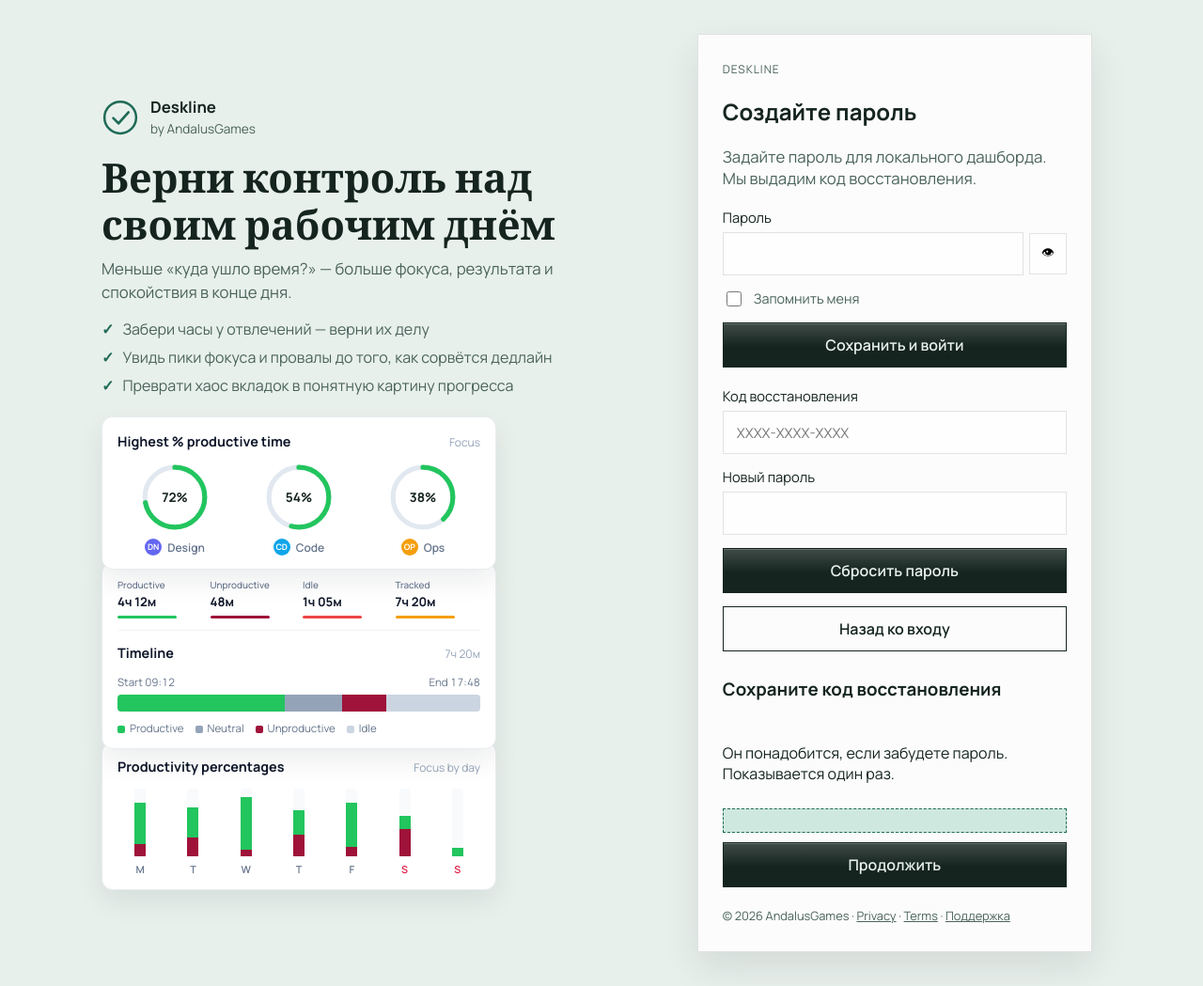
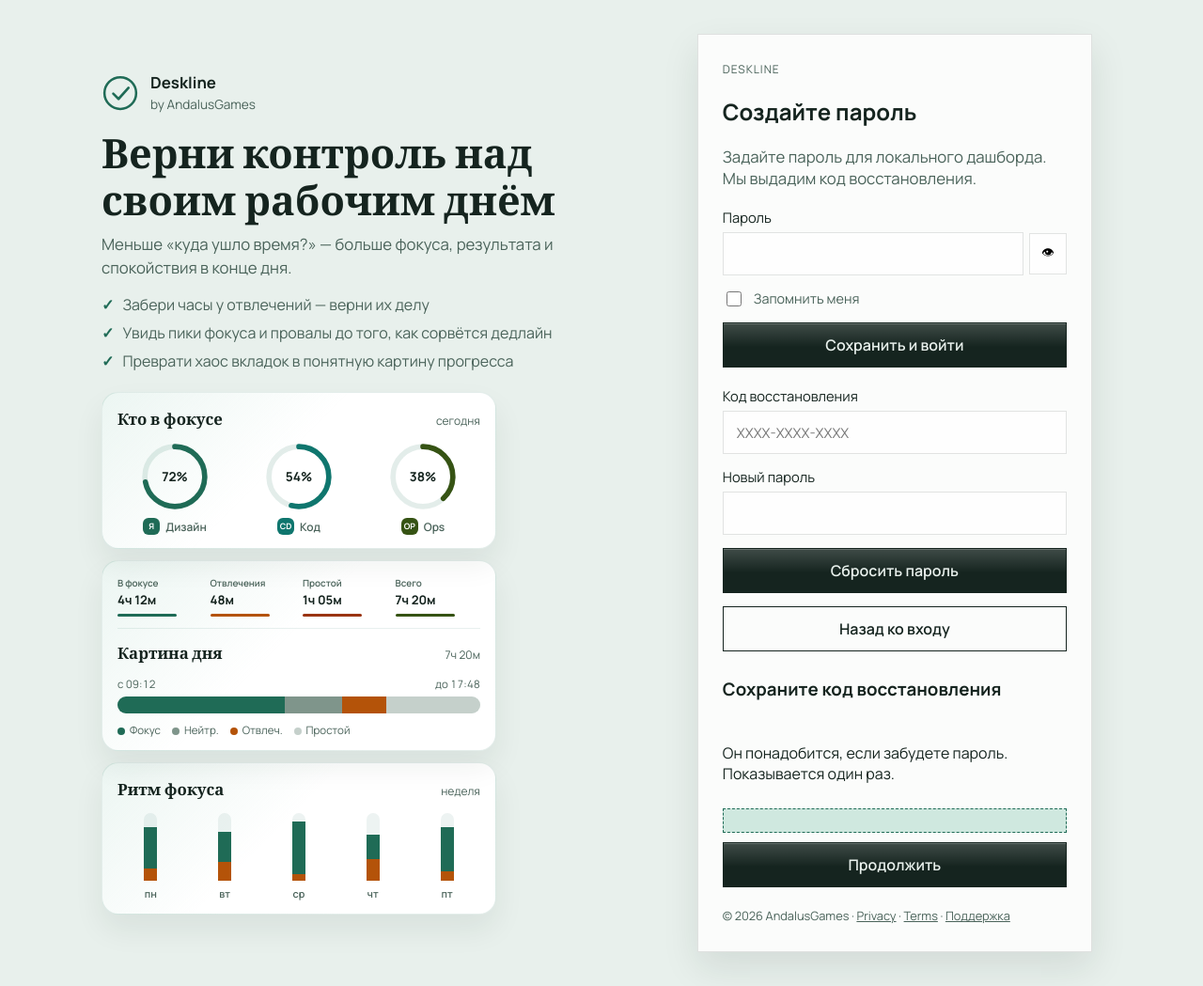
Before and after one commit to MiLadaPv/Deskline, a FastAPI app: page /login in a window 1280 px wide. Shown: the whole page at 94% size. Run offline with FastAPI, Linux system fonts and the light colour scheme; parts of the project's set-up code (start-up, migrations or seed data) failed here and were passed over.

Commit message:
Give reports a Deskline Pulse look instead of a Time Doctor clone.
Keep metrics + timeline usefulness, but switch to forest mint panels, Russian copy, and rounded pulse visuals.

Co-authored-by: Cursor <cursoragent@cursor.com>

```diff
--- a/web/static/css/app.css
+++ b/web/static/css/app.css
@@ -2039,16 +2039,18 @@ main {
 }
 
 .preview-card {
-  border: 1px solid #e8ecef;
-  background: #fff;
+  border: 1px solid rgba(31, 107, 86, 0.12);
+  background:
+    linear-gradient(135deg, rgba(207, 232, 223, 0.4), transparent 45%),
+    #fff;
   padding: 16px 16px 14px;
-  box-shadow: 0 12px 28px rgba(15, 23, 42, 0.08);
-  border-radius: 12px;
+  box-shadow: 0 16px 32px rgba(21, 36, 31, 0.07);
+  border-radius: 18px;
   position: relative;
 }
 
 .preview-card + .preview-card {
-  margin-top: -8px;
+  margin-top: 12px;
 }
 
 .preview-gauges { z-index: 3; }
@@ -2064,13 +2066,14 @@ main {
 }
 
 .preview-card-head strong {
-  font-size: 0.9rem;
-  color: #0f172a;
+  font-family: var(--display);
+  font-size: 1.05rem;
+  color: var(--ink);
 }
 
 .preview-card-head span {
   font-size: 0.75rem;
-  color: #94a3b8;
+  color: var(--ink-soft);
 }
 
 .preview-gauge-row {
@@ -2094,7 +2097,7 @@ main {
 .preview-person i {
   width: 18px;
   height: 18px;
-  border-radius: 50%;
+  border-radius: 6px;
   color: #fff;
   font-size: 0.55rem;
   font-style: normal;
@@ -2107,7 +2110,7 @@ main {
 .preview-gauge em {
   font-style: normal;
   font-size: 0.75rem;
-  color: #64748b;
+  color: var(--ink-soft);
   font-weight: 600;
 }
 
@@ -2117,20 +2120,20 @@ main {
   gap: 8px;
   margin-bottom: 14px;
   padding-bottom: 12px;
-  border-bottom: 1px solid #f1f5f9;
+  border-bottom: 1px solid rgba(31, 107, 86, 0.1);
 }
 
 .preview-kpi-row b {
   display: block;
   font-size: 0.62rem;
-  color: #64748b;
-  font-weight: 500;
+  color: var(--ink-soft);
+  font-weight: 600;
 }
 
 .preview-kpi-row strong {
   display: block;
   font-size: 0.82rem;
-  color: #0f172a;
+  color: var(--ink);
   margin: 2px 0 6px;
 }
 
@@ -2141,10 +2144,10 @@ main {
   width: 70%;
 }
 
-.preview-mini.productive { background: #22c55e; }
-.preview-mini.distracting { background: #9f1239; }
-.preview-mini.idle { background: #ef4444; }
-.preview-mini.tracked { background: #f59e0b; }
+.preview-mini.productive { background: var(--accent); }
+.preview-mini.distracting { background: #b45309; }
+.preview-mini.idle { background: #9a3412; }
+.preview-mini.tracked { background: #365314; }
 
 .gauge-ring {
   position: relative;
@@ -2160,13 +2163,13 @@ main {
 
 .gauge-track {
   fill: none;
-  stroke: #e2e8f0;
-  stroke-width: 2.6;
+  stroke: rgba(31, 107, 86, 0.12);
+  stroke-width: 2.8;
 }
 
 .gauge-value {
   fill: none;
-  stroke-width: 2.6;
+  stroke-width: 2.8;
   stroke-linecap: round;
 }
 
@@ -2184,7 +2187,7 @@ main {
   display: flex;
   justify-content: space-between;
   font-size: 0.72rem;
-  color: #64748b;
+  color: var(--ink-soft);
   margin-bottom: 6px;
   font-variant-numeric: tabular-nums;
 }
@@ -2193,8 +2196,8 @@ main {
   display: flex;
   height: 14px;
   overflow: hidden;
-  border-radius: 4px;
-  background: #f1f5f9;
+  border-radius: 999px;
+  background: rgba(31, 107, 86, 0.08);
 }
 
 .preview-bar-lg {
@@ -2207,13 +2210,13 @@ main {
 }
 
 .preview-bar .productive,
-.preview-timeline-legs i.productive { background: #22c55e; }
+.preview-timeline-legs i.productive { background: var(--accent); }
 .preview-bar .neutral,
-.preview-timeline-legs i.neutral { background: #94a3b8; }
+.preview-timeline-legs i.neutral { background: #7f958b; }
 .preview-bar .distracting,
-.preview-timeline-legs i.distracting { background: #9f1239; }
+.preview-timeline-legs i.distracting { background: #b45309; }
 .preview-bar .idle,
-.preview-timeline-legs i.idle { background: #cbd5e1; }
+.preview-timeline-legs i.idle { background: #c5d0cb; }
 
 .preview-timeline-legs {
   display: flex;
@@ -2221,14 +2224,14 @@ main {
   gap: 8px 12px;
   margin-top: 10px;
   font-size: 0.72rem;
-  color: #64748b;
+  color: var(--ink-soft);
 }
 
 .preview-timeline-legs i {
   display: inline-block;
   width: 8px;
   height: 8px;
-  border-radius: 2px;
+  border-radius: 999px;
   margin-right: 5px;
   vertical-align: middle;
 }
@@ -2248,13 +2251,13 @@ main {
 }
 
 .preview-week-col .stack {
-  width: 12px;
+  width: 14px;
   height: 72px;
   display: flex;
   flex-direction: column-reverse;
-  border-radius: 3px 3px 0 0;
+  border-radius: 999px 999px 6px 6px;
   overflow: hidden;
-  background: #f8fafc;
+  background: rgba(31, 107, 86, 0.08);
 }
 
 .preview-week-col .stack i {
@@ -2262,17 +2265,18 @@ main {
   width: 100%;
 }
 
-.preview-week-col .stack i.productive { background: #22c55e; }
-.preview-week-col .stack i.distracting { background: #9f1239; }
+.preview-week-col .stack i.productive { background: var(--accent); }
+.preview-week-col .stack i.distracting { background: #b45309; }
 
 .preview-week-col b {
   font-size: 0.68rem;
-  color: #64748b;
+  color: var(--ink-soft);
   font-weight: 600;
+  text-transform: lowercase;
 }
 
 .preview-week-col.weekend b {
-  color: #e11d48;
+  color: #9a3412;
 }
 
 .launch-panel {
--- a/web/templates/login.html
+++ b/web/templates/login.html
@@ -46,47 +46,47 @@
       <div class="launch-previews" aria-hidden="true">
         <div class="preview-card preview-gauges">
           <div class="preview-card-head">
-            <strong>Highest % productive time</strong>
-            <span>Focus</span>
+            <strong>Кто в фокусе</strong>
+            <span>сегодня</span>
           </div>
           <div class="preview-gauge-row">
             <div class="preview-gauge">
-              <div class="gauge-ring" style="--p:72;--c:#22c55e">
-                <svg viewBox="0 0 36 36"><circle class="gauge-track" cx="18" cy="18" r="15.9155"/><circle class="gauge-value" cx="18" cy="18" r="15.9155" stroke="#22c55e" stroke-dasharray="72 28" transform="rotate(-90 18 18)"/></svg>
+              <div class="gauge-ring">
+                <svg viewBox="0 0 36 36"><circle class="gauge-track" cx="18" cy="18" r="15.9155"/><circle class="gauge-value" cx="18" cy="18" r="15.9155" stroke="#1f6b56" stroke-dasharray="72 28" transform="rotate(-90 18 18)"/></svg>
                 <span>72%</span>
               </div>
-              <div class="preview-person"><i style="background:#6366f1">DN</i><em>Design</em></div>
+              <div class="preview-person"><i style="background:#1f6b56">Я</i><em>Дизайн</em></div>
             </div>
             <div class="preview-gauge">
-              <div class="gauge-ring" style="--p:54;--c:#22c55e">
-                <svg viewBox="0 0 36 36"><circle class="gauge-track" cx="18" cy="18" r="15.9155"/><circle class="gauge-value" cx="18" cy="18" r="15.9155" stroke="#22c55e" stroke-dasharray="54 46" transform="rotate(-90 18 18)"/></svg>
+              <div class="gauge-ring">
+                <svg viewBox="0 0 36 36"><circle class="gauge-track" cx="18" cy="18" r="15.9155"/><circle class="gauge-value" cx="18" cy="18" r="15.9155" stroke="#0f766e" stroke-dasharray="54 46" transform="rotate(-90 18 18)"/></svg>
                 <span>54%</span>
               </div>
-              <div class="preview-person"><i style="background:#0ea5e9">CD</i><em>Code</em></div>
+              <div class="preview-person"><i style="background:#0f766e">CD</i><em>Код</em></div>
             </div>
             <div class="preview-gauge">
-              <div class="gauge-ring" style="--p:38;--c:#22c55e">
-                <svg viewBox="0 0 36 36"><circle class="gauge-track" cx="18" cy="18" r="15.9155"/><circle class="gauge-value" cx="18" cy="18" r="15.9155" stroke="#22c55e" stroke-dasharray="38 62" transform="rotate(-90 18 18)"/></svg>
+              <div class="gauge-ring">
+                <svg viewBox="0 0 36 36"><circle class="gauge-track" cx="18" cy="18" r="15.9155"/><circle class="gauge-value" cx="18" cy="18" r="15.9155" stroke="#365314" stroke-dasharray="38 62" transform="rotate(-90 18 18)"/></svg>
                 <span>38%</span>
               </div>
-              <div class="preview-person"><i style="background:#f59e0b">OP</i><em>Ops</em></div>
+              <div class="preview-person"><i style="background:#365314">OP</i><em>Ops</em></div>
             </div>
           </div>
         </div>
         <div class="preview-card preview-timeline">
           <div class="preview-kpi-row">
-            <div><b>Productive</b><strong>4ч 12м</strong><span class="preview-mini productive"></span></div>
-            <div><b>Unproductive</b><strong>48м</strong><span class="preview-mini distracting"></span></div>
-            <div><b>Idle</b><strong>1ч 05м</strong><span class="preview-mini idle"></span></div>
-            <div><b>Tracked</b><strong>7ч 20м</strong><span class="preview-mini tracked"></span></div>
+            <div><b>В фокусе</b><strong>4ч 12м</strong><span class="preview-mini productive"></span></div>
+            <div><b>Отвлечения</b><strong>48м</strong><span class="preview-mini distracting"></span></div>
+            <div><b>Простой</b><strong>1ч 05м</strong><span class="preview-mini idle"></span></div>
+            <div><b>Всего</b><strong>7ч 20м</strong><span class="preview-mini tracked"></span></div>
           </div>
           <div class="preview-card-head">
-            <strong>Timeline</strong>
+            <strong>Картина дня</strong>
             <span>7ч 20м</span>
           </div>
           <div class="preview-timeline-meta">
-            <span>Start 09:12</span>
-            <span>End 17:48</span>
+            <span>с 09:12</span>
+            <span>до 17:48</span>
           </div>
           <div class="preview-bar preview-bar-lg">
             <i class="productive" style="width:46%"></i>
@@ -95,25 +95,23 @@
             <i class="idle" style="width:26%"></i>
           </div>
           <div class="preview-timeline-legs">
-            <span><i class="productive"></i>Productive</span>
-            <span><i class="neutral"></i>Neutral</span>
-            <span><i class="distracting"></i>Unproductive</span>
-            <span><i class="idle"></i>Idle</span>
+            <span><i class="productive"></i>Фокус</span>
+            <span><i class="neutral"></i>Нейтр.</span>
+            <span><i class="distracting"></i>Отвлеч.</span>
+            <span><i class="idle"></i>Простой</span>
           </div>
         </div>
         <div class="preview-card preview-week">
           <div class="preview-card-head">
-            <strong>Productivity percentages</strong>
-            <span>Focus by day</span>
+            <strong>Ритм фокуса</strong>
+            <span>неделя</span>
           </div>
           <div class="preview-week-chart preview-week-stack">
-            <div class="preview-week-col"><span class="stack"><i class="distracting" style="height:18%"></i><i class="productive" style="height:62%"></i></span><b>M</b></div>
-            <div class="preview-week-col"><span class="stack"><i class="distracting" style="height:28%"></i><i class="productive" style="height:44%"></i></span><b>T</b></div>
-            <div class="preview-week-col"><span class="stack"><i class="distracting" style="height:10%"></i><i class="productive" style="height:78%"></i></span><b>W</b></div>
-            <div class="preview-week-col"><span class="stack"><i class="distracting" style="height:32%"></i><i class="productive" style="height:36%"></i></span><b>T</b></div>
-            <div class="preview-week-col"><span class="stack"><i class="distracting" style="height:14%"></i><i class="productive" style="height:66%"></i></span><b>F</b></div>
-            <div class="preview-week-col weekend"><span class="stack"><i class="distracting" style="height:40%"></i><i class="productive" style="height:20%"></i></span><b>S</b></div>
-            <div class="preview-week-col weekend"><span class="stack"><i class="productive" style="height:12%"></i></span><b>S</b></div>
+            <div class="preview-week-col"><span class="stack"><i class="distracting" style="height:18%"></i><i class="productive" style="height:62%"></i></span><b>пн</b></div>
+            <div class="preview-week-col"><span class="stack"><i class="distracting" style="height:28%"></i><i class="productive" style="height:44%"></i></span><b>вт</b></div>
+            <div class="preview-week-col"><span class="stack"><i class="distracting" style="height:10%"></i><i class="productive" style="height:78%"></i></span><b>ср</b></div>
+            <div class="preview-week-col"><span class="stack"><i class="distracting" style="height:32%"></i><i class="productive" style="height:36%"></i></span><b>чт</b></div>
+            <div class="preview-week-col"><span class="stack"><i class="distracting" style="height:14%"></i><i class="productive" style="height:66%"></i></span><b>пт</b></div>
           </div>
         </div>
       </div>
```
Also changed, not shown: other parts of web/static/css/app.css (+231 -195 lines), tests/test_auth_recovery.py (+3 -2 lines), tests/test_company_mode.py (+5 -3 lines), web/static/js/app.js (+43 -42 lines), web/templates/index.html (+37 -30 lines).
